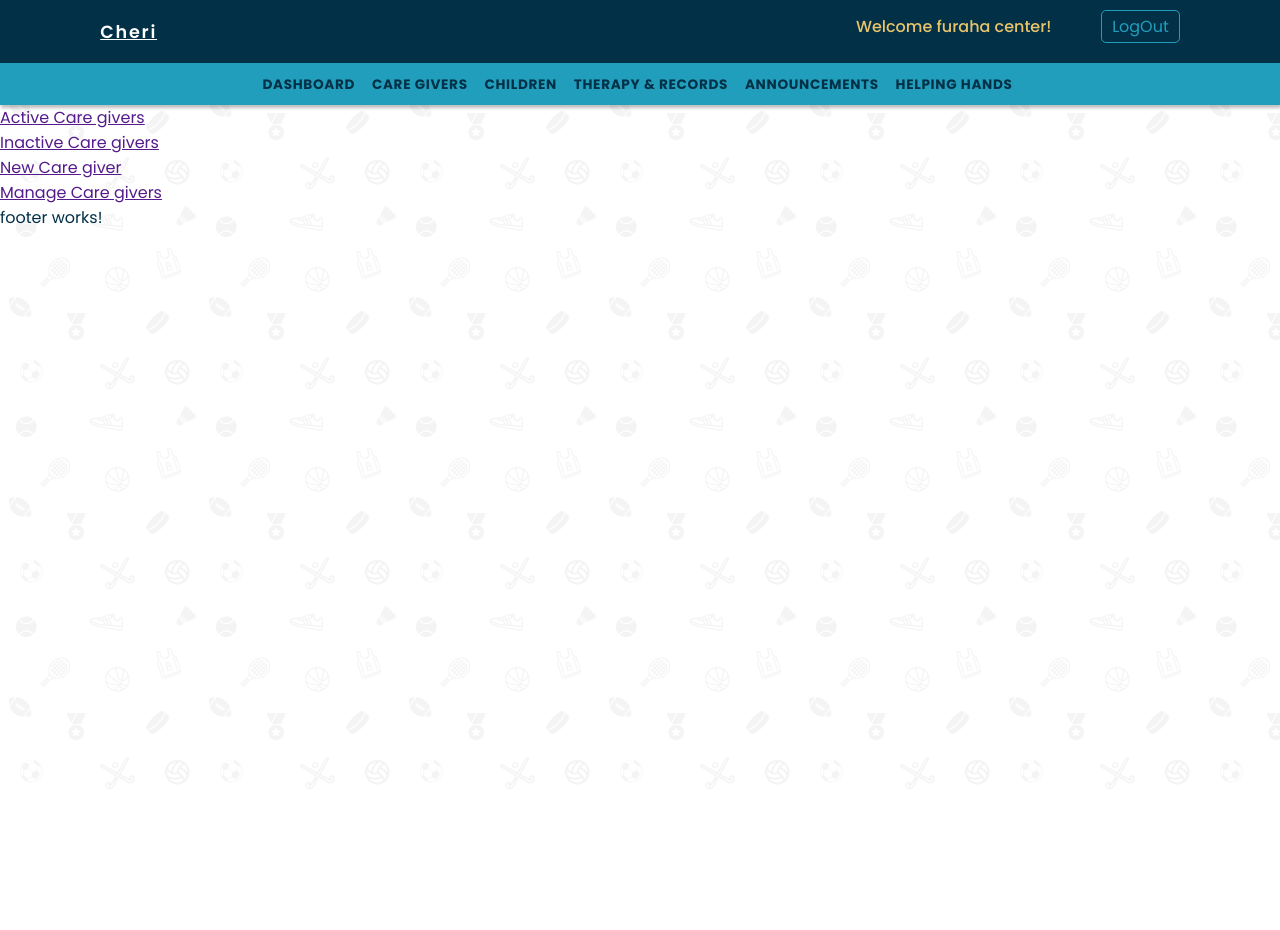
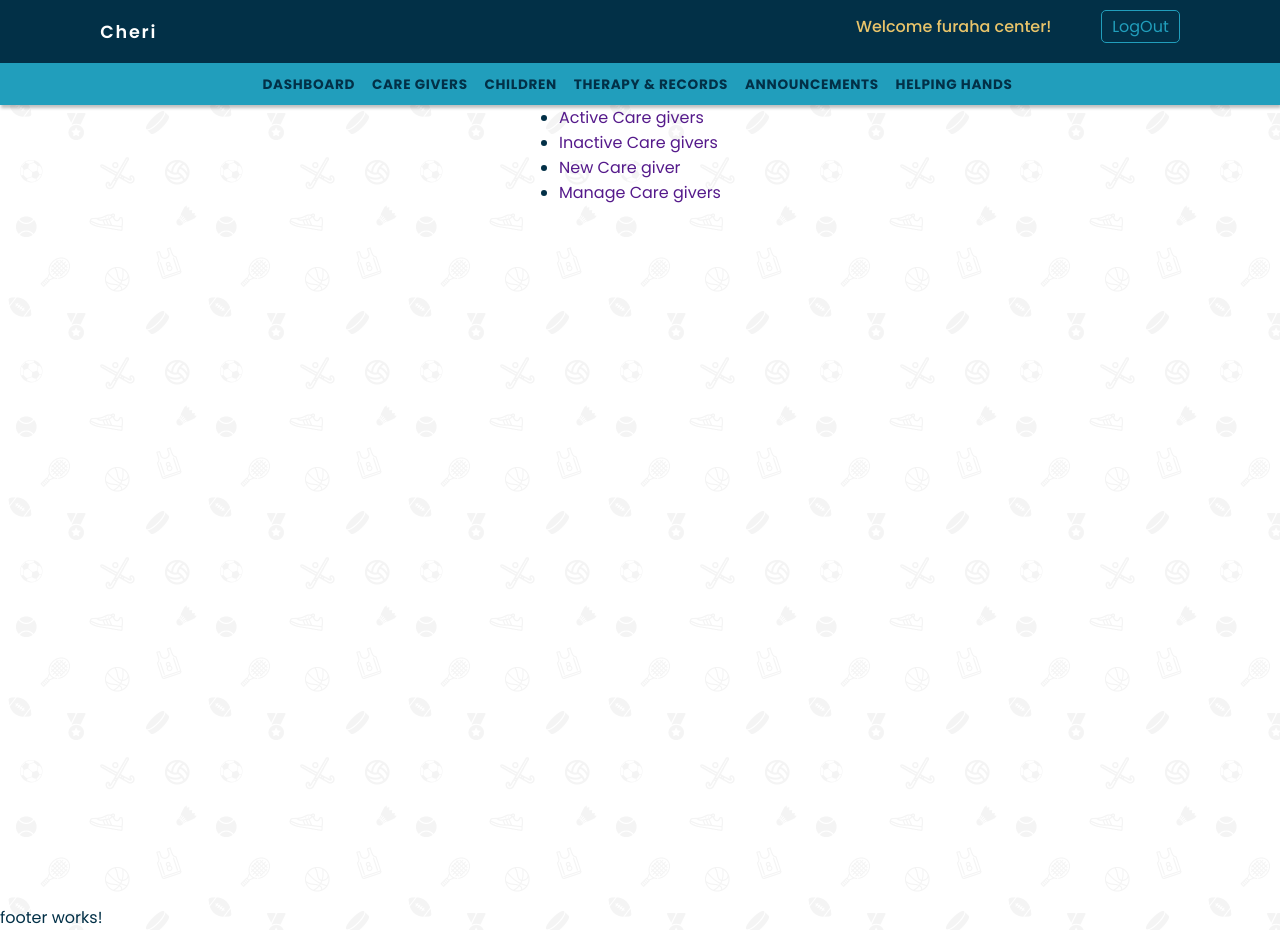
Before and after one commit to mfadhili/CHeri, an Angular app: page /caregiver in a window 1280 px wide. Before the commit the page ends 800 px from the top, so only its background shows below. Built offline with nearby package versions, Linux system fonts and the light colour scheme.

Commit message:
style: position side

```diff
--- a/src/app/components/care-givers/care-givers.component.css
+++ b/src/app/components/care-givers/care-givers.component.css
@@ -0,0 +1,16 @@
+/** Styles for side nav bar*/
+
+/** Mobile View*/
+  /** Positioning*/
+.horizon {
+  display: flex;
+  height: 100vh; /* pushes footer to end of view height */
+  flex-direction: column;
+}
+
+.side-bar {
+  display: flex;
+
+  flex-wrap: wrap;
+  justify-content: center;
+}
--- a/src/styles.css
+++ b/src/styles.css
@@ -31,3 +31,6 @@
   background: url("./assets/images/backgrounds/sports.png");
   background-size: 200px 200px;
 }
+a {
+  text-decoration: none;
+}
```
